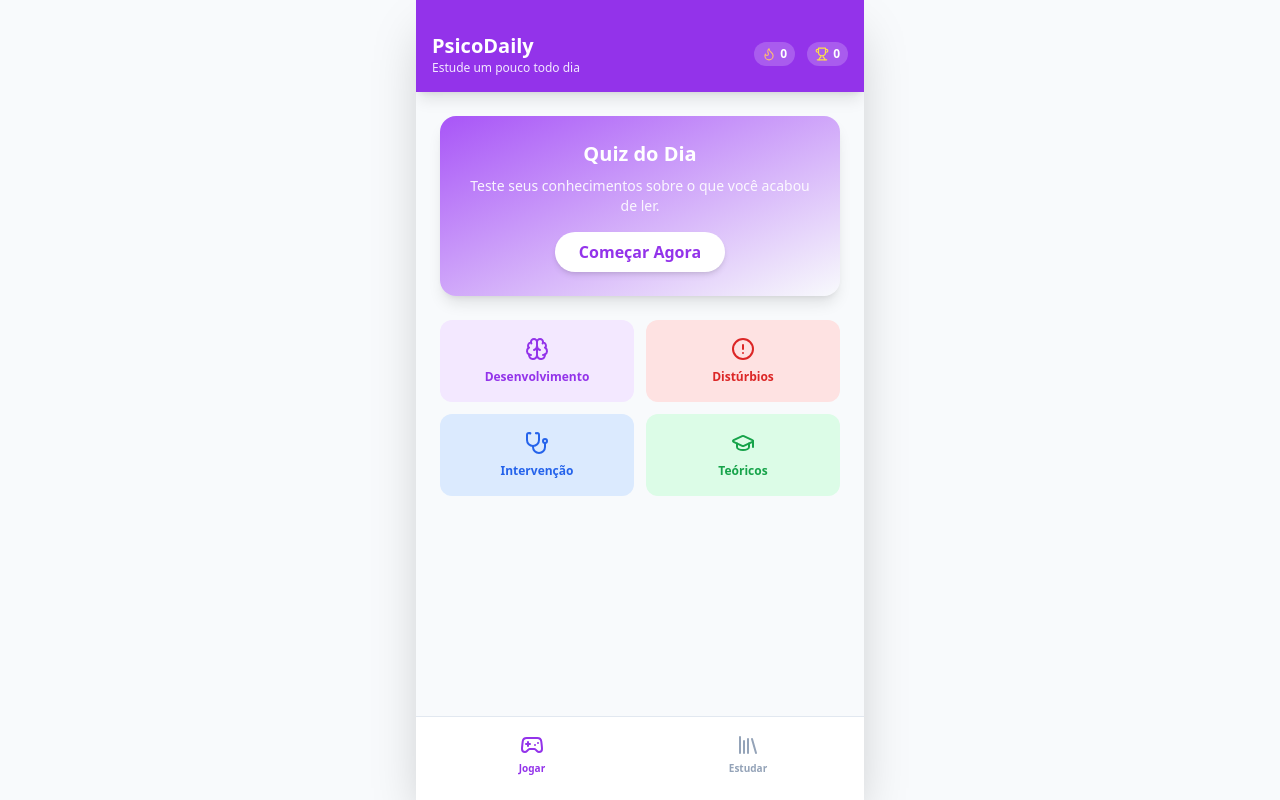
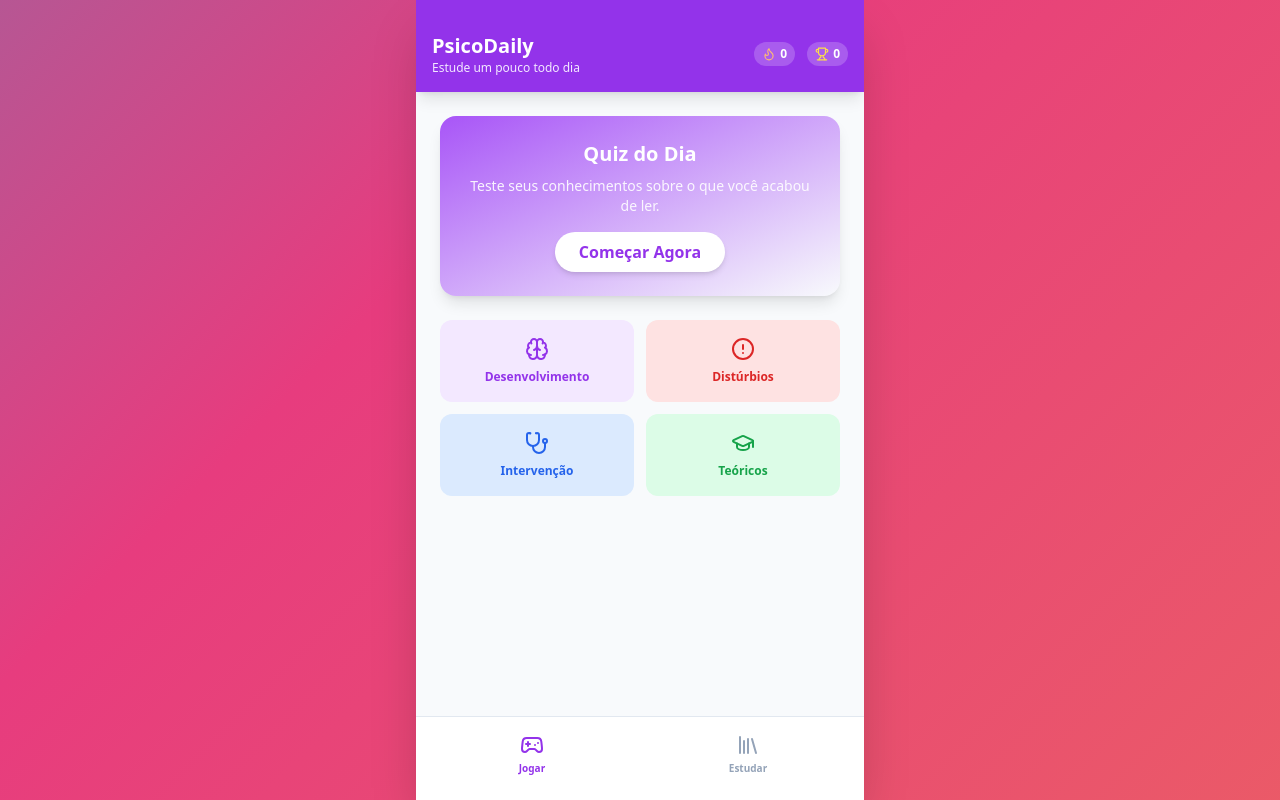
Before and after one commit to tr013432-design/Psico_Game, a React (Vite) app: page / in a window 1280 px wide. Built offline with nearby package versions, Linux system fonts and the light colour scheme.

Commit message:
Update index.css

```diff
--- a/src/index.css
+++ b/src/index.css
@@ -1,7 +1,26 @@
+@import url('https://fonts.googleapis.com/css2?family=Poppins:wght@300;400;600;700&display=swap');
+
 @tailwind base;
 @tailwind components;
 @tailwind utilities;
 
 body {
-  @apply bg-slate-50 text-slate-900;
+  font-family: 'Poppins', sans-serif;
+  /* Fundo gradiente animado sutil */
+  background: linear-gradient(-45deg, #ee7752, #e73c7e, #23a6d5, #23d5ab);
+  background-size: 400% 400%;
+  animation: gradient 15s ease infinite;
+  @apply text-slate-800 antialiased;
 }
+
+@keyframes gradient {
+  0% { background-position: 0% 50%; }
+  50% { background-position: 100% 50%; }
+  100% { background-position: 0% 50%; }
+}
+
+/* Esconde a barra de rolagem para parecer nativo */
+::-webkit-scrollbar {
+  width: 0px;
+  background: transparent;
+}
```
